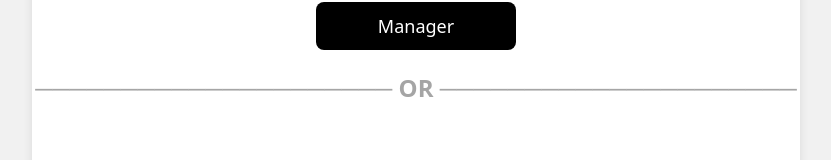
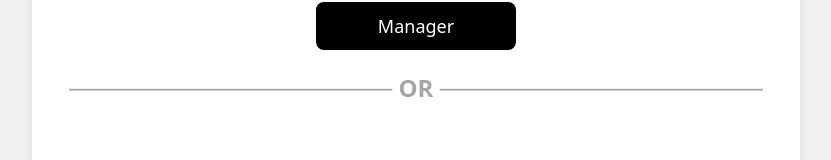
Before and after one commit to CSCE331-Fall2025-900-911/gang-50-project-3, a React (Vite) app: page / in a window 1280 px wide. Shown: the part 488-648 px from the top of the page, without its empty margins (224-1055 px from the left). Built offline with nearby package versions, Linux system fonts and the light colour scheme.

Commit message:
Update Login.tsx

```diff
--- a/src/pages/Login.tsx
+++ b/src/pages/Login.tsx
@@ -50,7 +50,7 @@ export default function Login() {
           </div>
 
           <h2 className="orDivider">
-            ───────────────────── OR ─────────────────────
+            ─────────────────── OR ───────────────────
           </h2>
 
           <div className="googleButton">
```
